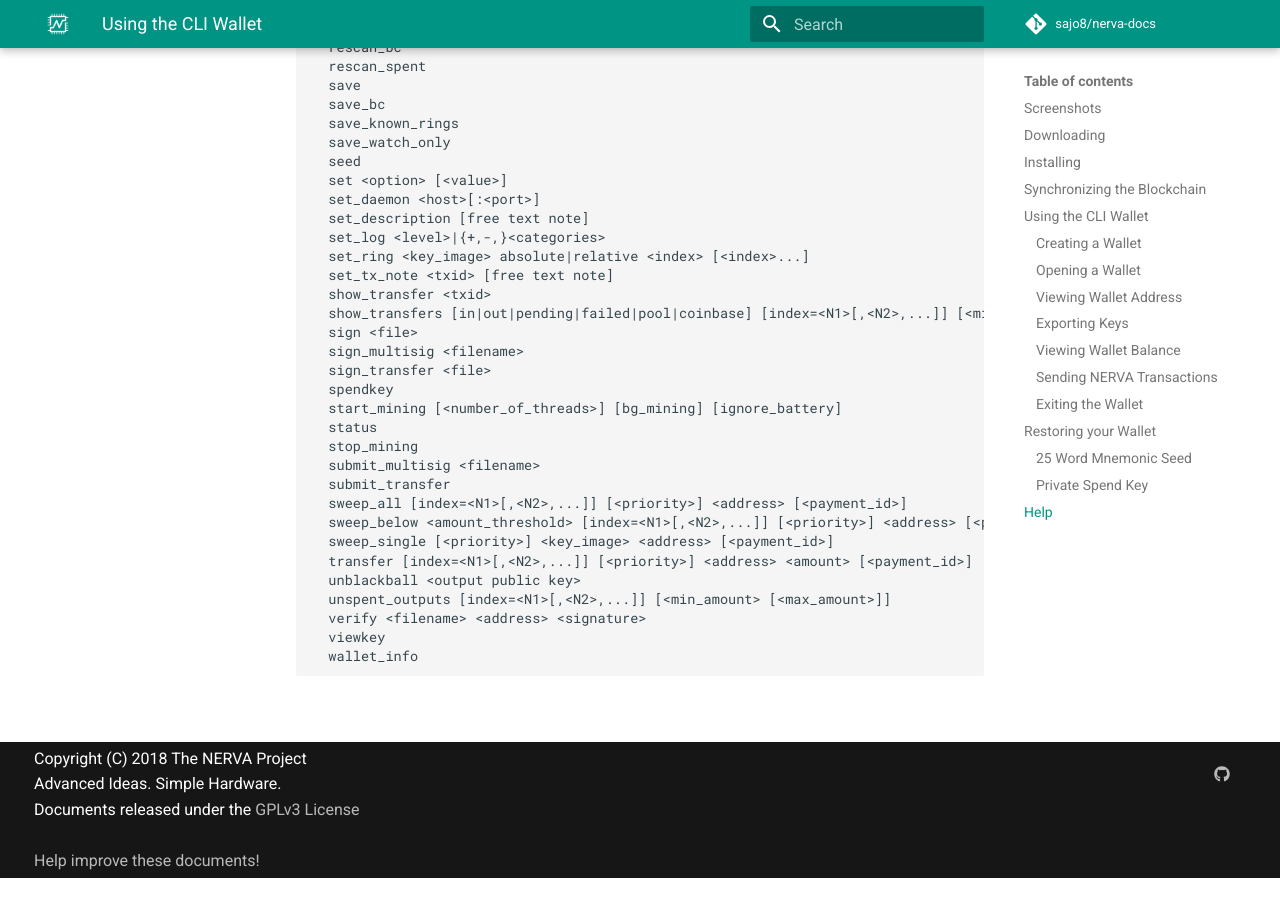
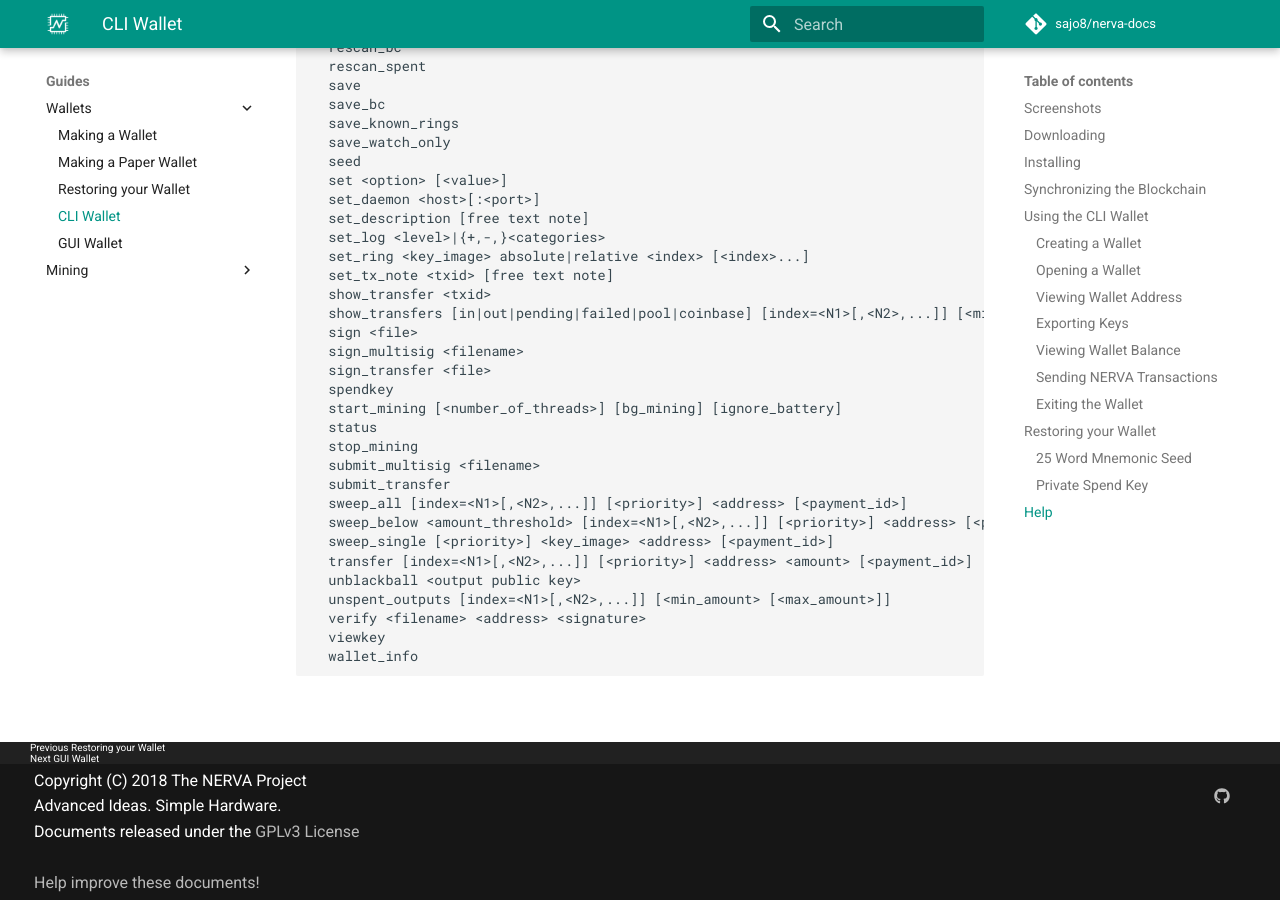
Before and after one commit to Sajo8/nerva-docs, an MkDocs documentation site: the page built from docs/guides/wallets/Using-the-CLI-Wallet.md, in a window 1280 px wide and 900 px high, scrolled down 8614 px. Built offline with MkDocs 1.6.1 and Material for MkDocs 9.7.7, drawn with Linux system fonts in a browser that asks for light colours; comment, search, counter and statistics services are not loaded; before the commit the page ends 9492 px from its top, so only the background shows below that; part of the change alters nothing that is shown.

Commit message:
fix config

```diff
--- a/mkdocs.yml
+++ b/mkdocs.yml
@@ -71,11 +71,13 @@ nav:
       - Getting Started: Getting-Started.md
     - Guides:
       - Wallets:
-        - Making a Wallet: wallets/Making-a-Wallet.md
-        - Making a Paper Wallet: wallets/Making-a-Paper-Wallet.md
-        - Restoring your Wallet: wallets/Restoring-your-Wallet.md
-        - CLI Wallet: wallets/Using-the-CLI-Wallet.md
-        - GUI Wallet: wallets/Using-the-GUI-Wallet.md
-#      - Mining:
-        #- How to Mine NERVA:
-        #- Solo mining:
+        - Making a Wallet: guides/wallets/Making-a-Wallet.md
+        - Making a Paper Wallet: guides/wallets/Making-a-Paper-Wallet.md
+        - Restoring your Wallet: guides/wallets/Restoring-your-Wallet.md
+        - CLI Wallet: guides/wallets/Using-the-CLI-Wallet.md
+        - GUI Wallet: guides/wallets/Using-the-GUI-Wallet.md
+      - Mining:
+        - How to Mine NERVA: guides/wallets/Mining.md
+        - Solo mining: guides/wallets/Solo-Miner-Guide.md
+        - Solo mining on Linux: guides/wallets/Solo-Miner-Linux-Guide.md
+        - Cloud Mining: guides/wallets/Cloud-Mining.md
```
